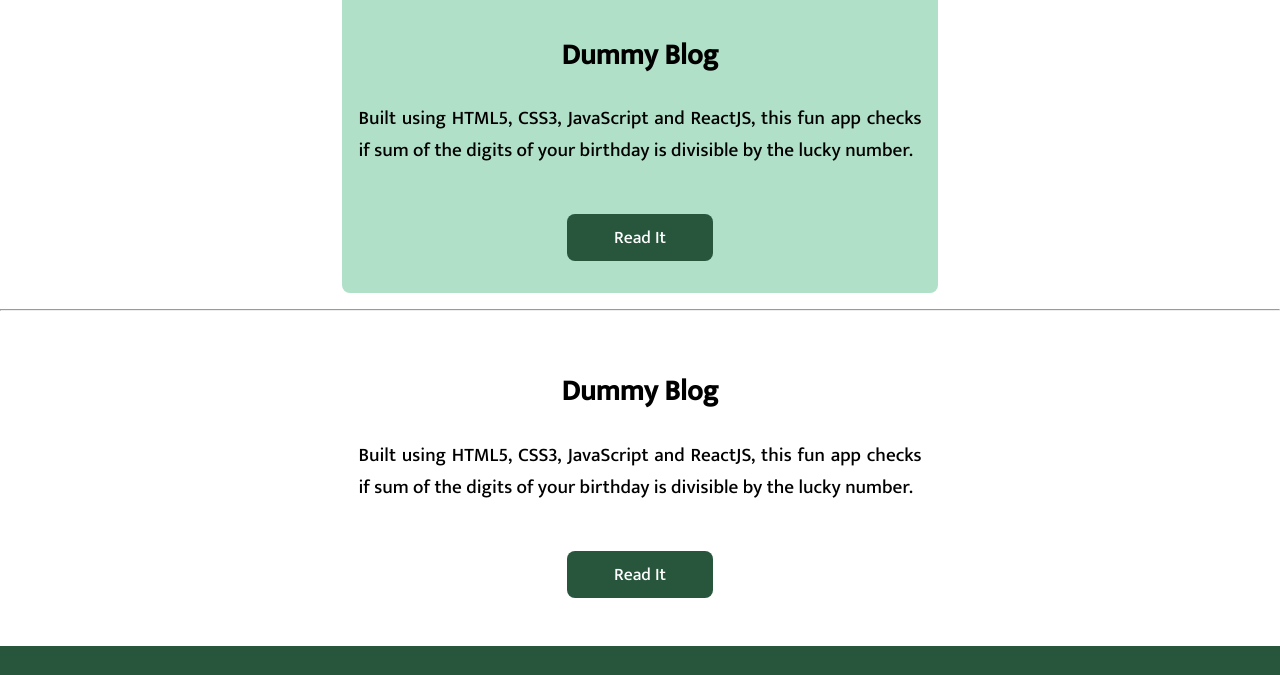
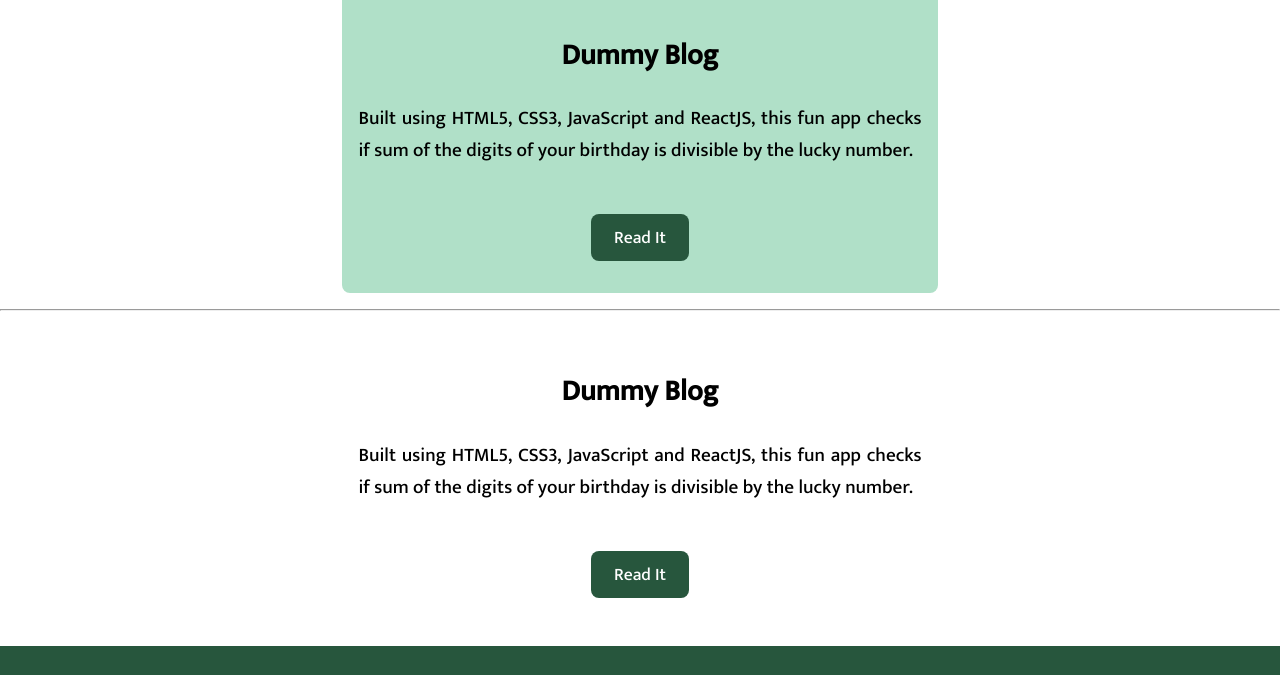
Before and after one commit to Omkar-Ghate/neog-adarsh-balika-portfolio, a plain HTML site: page blogs.html in a window 1280 px wide. Shown: the part 569-1244 px from the top of the page. Drawn offline with Linux system fonts and the light colour scheme.

Commit message:
style: blogs section buttons

```diff
--- a/blogs.html
+++ b/blogs.html
@@ -33,7 +33,7 @@
         </div>
         <br>
         <div class="projectLinks">
-            <a class="btn" target="_blank" href="#">
+            <a class="btnBlogs" target="_blank" href="#">
                 Read It
             </a>
         </div>
@@ -47,7 +47,7 @@
         </div>
         <br>
         <div class="projectLinks">
-            <a class="btn" target="_blank" href="#">
+            <a class="btnBlogs" target="_blank" href="#">
                 Read It
             </a>
         </div>
--- a/style.css
+++ b/style.css
@@ -170,6 +170,7 @@ footer ul{
 .btnDiv{
    text-align: center;
 }
+
 /*Projects Page*/
 .projects{
     max-width: 44%;
@@ -207,3 +208,13 @@ footer ul{
     font-size: 1.2rem;
     padding: 1rem;
 }
+
+.btnBlogs{
+    background-color: var(--primary-color);
+    border: 1px solid transparent;
+    width: 5rem;
+    font-size: 1.1rem;
+    margin: 1rem;
+    border-radius: 0.5rem;
+    padding: 0.5rem 0.5rem;
+}
```
